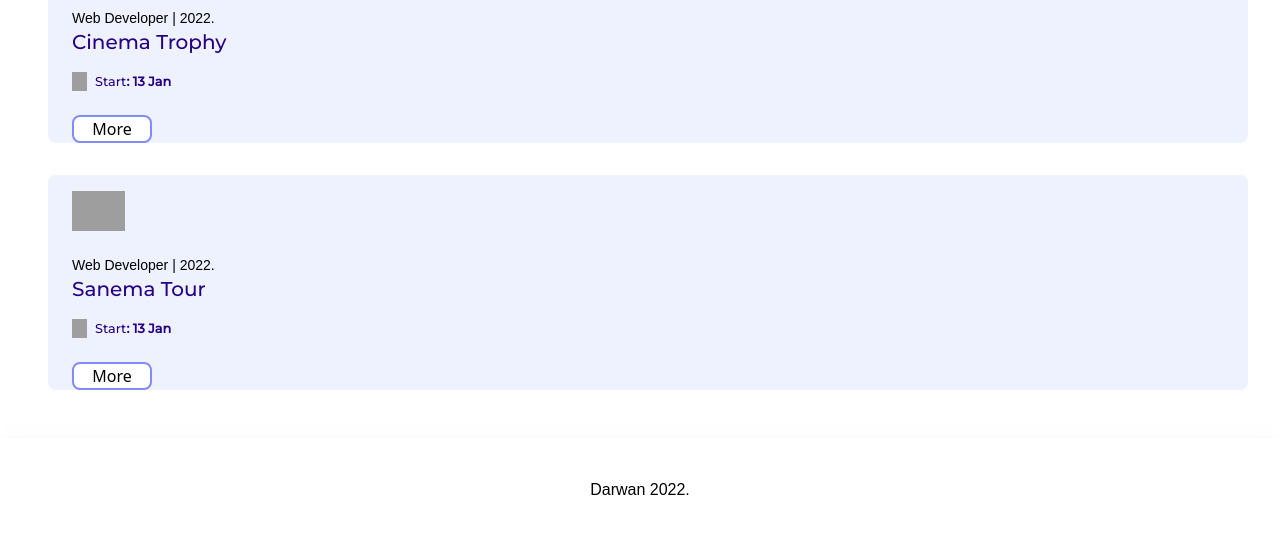
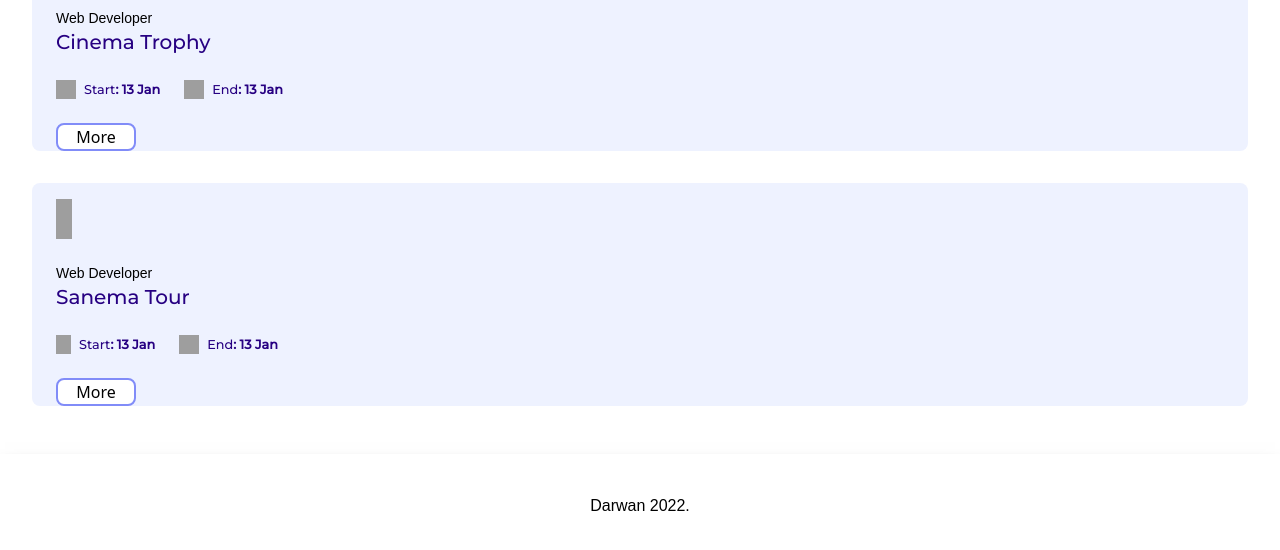
Before and after one commit to darwannneee/darwannneee.github.io, a website: page index.html in a window 1280 px wide. Shown: the part 1919-2469 px from the top of the page. Drawn offline with Linux system fonts and the light colour scheme; grey boxes are pictures that could not be loaded; a web font is replaced by a local one.

```diff
--- a/index.html
+++ b/index.html
@@ -38,7 +38,7 @@
             </div>
         </div>
         <div>
-            <img src="https://media.licdn.com/dms/image/D5603AQGQpOIZtdq9Pg/profile-displayphoto-shrink_800_800/0/1672920009647?e=1678924800&v=beta&t=UqN_ZynKtSQSnnlSYm5Wj8KU9-91BP4e8Ty2hry3c4g" class="rounded-full w-56 h-56 mt-10 ml-28 md:w-72 md:h-72 md:mr-24" alt="">
+            <img src="https://avatars.githubusercontent.com/u/57043685?v=4" class="rounded-full w-56 h-56 mt-10 ml-28 md:w-72 md:h-72 md:mr-24" alt="">
         </div>
     </div>
 
@@ -81,15 +81,21 @@
         <p class="keterangan pt-4">Lorem ipsum dolor sit amet consectetur adipisicing elit. Molestias atque vitae odio ea! Veritatis non, illo unde nesciunt quisquam quidem ut temporibus cumque.</p>
 
         <!-- Card Project -->
-        <div class="bg-indigo-50 mt-8 ml-4 rounded-lg">
+        <div class="bg-indigo-50 mt-8 rounded-lg">
             <div class="h-full w-80 pt-4 ml-6 ">
                 <img src="src/img/logo/logo-cinema.png" alt="" class="w-4 h-10">
-                <p class="keterangan text-sm mt-6">Web Developer | 2022.</p>
+                <p class="keterangan text-sm mt-6">Web Developer</p>
                 <p class="judul text-xl mb-6">Cinema Trophy</p>
 
                 <div class="mt-4 flex flex-wrap">
-                   <img src="https://cdn-icons-png.flaticon.com/512/833/833593.png" alt="" width="15">
+                   <img src="https://cdn-icons-png.flaticon.com/512/833/833593.png" alt="" width="20">
                    <small class="judul ml-2">Start</small>
+                   <small class="judul">
+                    <b>: 13 Jan</b>
+                   </small>
+
+                   <img src="https://cdn-icons-png.flaticon.com/512/566/566958.png" alt="" width="20" class="ml-6">
+                   <small class="judul ml-2">End</small>
                    <small class="judul">
                     <b>: 13 Jan</b>
                    </small>
@@ -100,15 +106,21 @@
             </div>
         </div>
 
-        <div class="bg-indigo-50 mt-8 ml-4 rounded-lg">
+        <div class="bg-indigo-50 mt-8 rounded-lg">
             <div class="h-full w-80 pt-4 ml-6 ">
                 <img src="https://erahajj-storage.akselera.co.id/1643787604-538735/1649788181_EIU38t6W9wdZdVsTj7Z9DgSqIsTsn0cmDcIQNaIV.png" alt="" class="w-4 h-10">
-                <p class="keterangan text-sm mt-6">Web Developer | 2022.</p>
+                <p class="keterangan text-sm mt-6">Web Developer</p>
                 <p class="judul text-xl mb-6">Sanema Tour</p>
 
                 <div class="mt-4 flex flex-wrap">
                    <img src="https://cdn-icons-png.flaticon.com/512/833/833593.png" alt="" width="15">
                    <small class="judul ml-2">Start</small>
+                   <small class="judul">
+                    <b>: 13 Jan</b>
+                   </small>
+
+                   <img src="https://cdn-icons-png.flaticon.com/512/566/566958.png" alt="" width="20" class="ml-6">
+                   <small class="judul ml-2">End</small>
                    <small class="judul">
                     <b>: 13 Jan</b>
                    </small>
```
Also changed, not shown: home/css/output.css, 1 other file.
